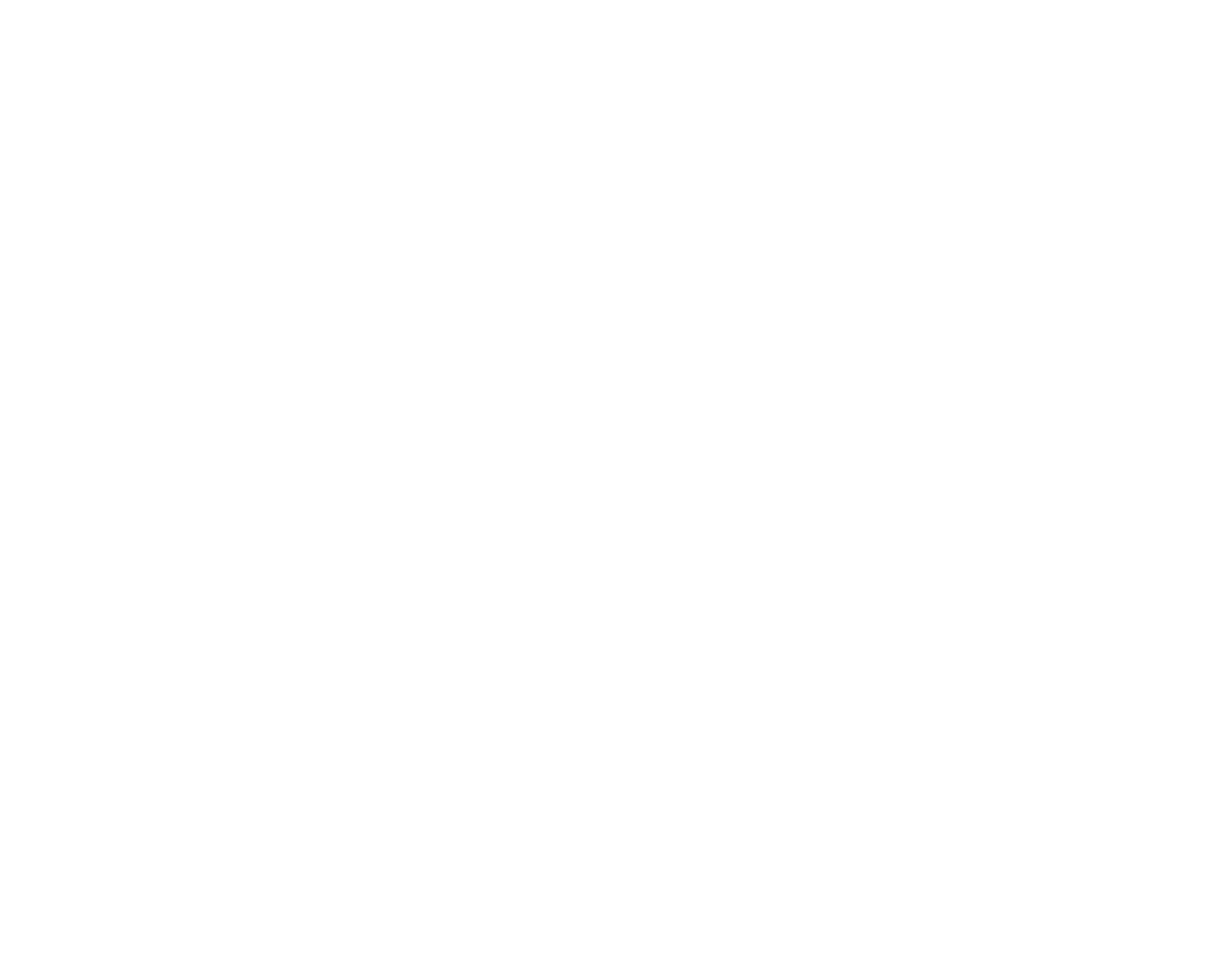
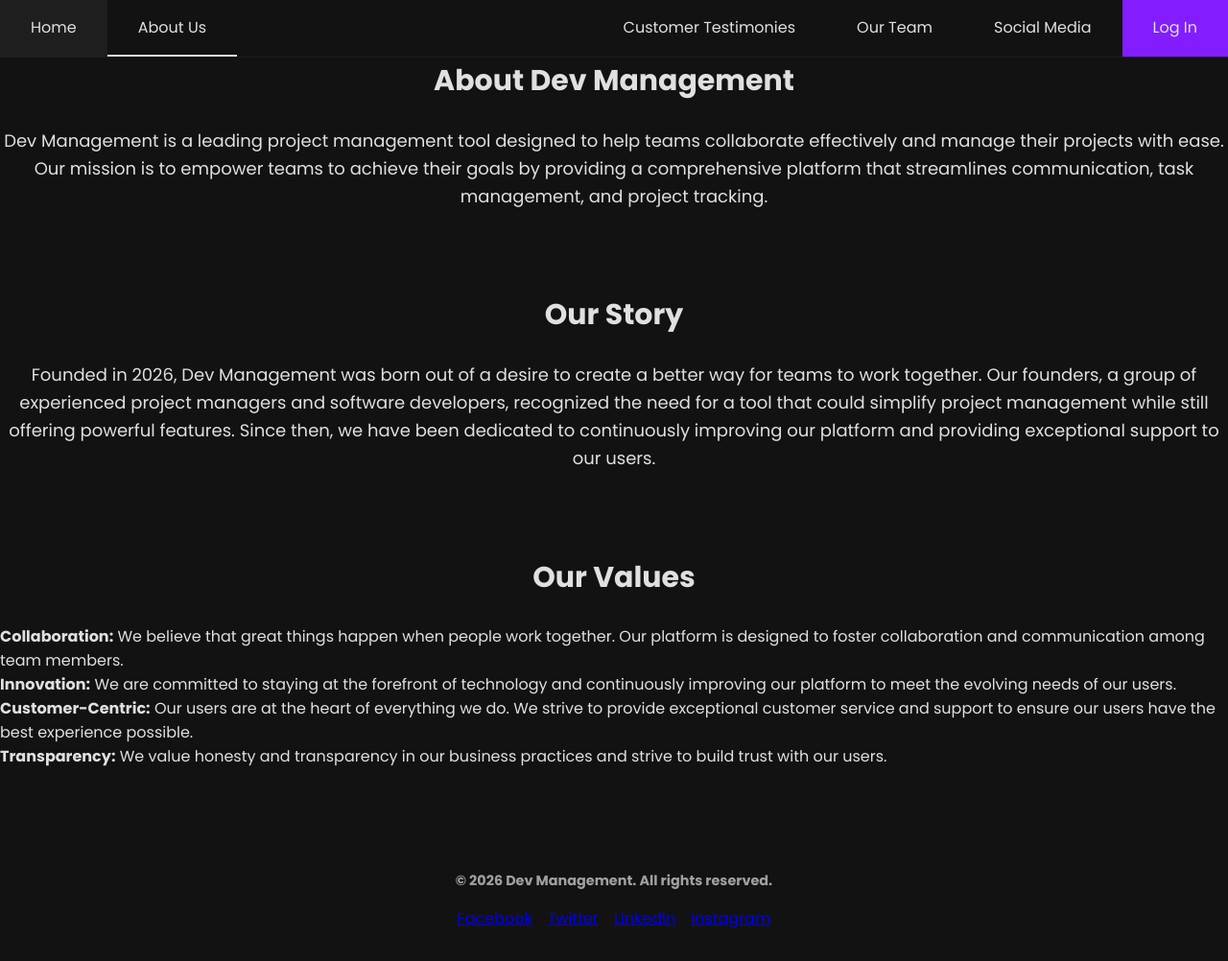
Before and after one commit to CamoBlamo/website-amdfsdfsdf, a website: page about-us.html in a window 1280 px wide. Shown: the whole page at 96% size. Before the commit the page ends 800 px from the top, so only its background shows below. Drawn offline with Linux system fonts and the light colour scheme.

Commit message:
Styled About us

```diff
--- a/about-us.html
+++ b/about-us.html
@@ -3,9 +3,62 @@
 <head>
     <meta charset="UTF-8">
     <meta name="viewport" content="width=device-width, initial-scale=1.0">
-    <title>Document</title>
+    <title>About Us - dev management</title>
+    <script src="topbar.js" defer></script>
+    <link rel="stylesheet" href="opening-page-style.css">
+    <link rel="stylesheet" href="about.css">
 </head>
 <body>
+<button id="open-sidebar-button" onclick="openSidebar()">
+    <svg xmlns="http://www.w3.org/2000/svg" height="24px" viewBox="0 -960 960 960" width="24px" fill="#fff"><path d="M120-240v-80h720v80H120Zm0-200v-80h720v80H120Zm0-200v-80h720v80H120Z"/></svg>
+</button>
 
+
+    <nav id="navbar">
+        <ul>
+            <li><button id="close-sidebar-button" onclick="closeSidebar()">
+                <svg xmlns="http://www.w3.org/2000/svg" height="24px" viewBox="0 -960 960 960" width="24px" fill="#fff"><path d="m256-200-56-56 224-224-224-224 56-56 224 224 224-224 56 56-224 224 224 224-56 56-224-224-224 224Z"/></svg>
+            </button></li>
+            <li><a href="opening-page.html">Home</a></li>
+            <li class="home-li"><a href="about-us.html" class="active-link">About Us</a></li>
+            <li><a href="testimonies.html">Customer Testimonies</a></li>
+            <li><a href="team.html">Our Team</a></li>
+            <li><a href="links.html">Social Media</a></li>
+            <li><a href="login.html" class="accent-link">Log In</a></li>
+        </ul>
+    </nav>
+
+
+    <h1 id="abtdevmgmttxt">About Dev Management</h1>
+    <br>
+    <p id="abttxt">Dev Management is a leading project management tool designed to help teams collaborate effectively and manage their projects with ease. Our mission is to empower teams to achieve their goals by providing a comprehensive platform that streamlines communication, task management, and project tracking.</p>
+    <br>
+    <h2 id="storyheadtxt">Our Story</h2>
+    <br>
+    <p id="storytxt">Founded in 2026, Dev Management was born out of a desire to create a better way for teams to work together. Our founders, a group of experienced project managers and software developers, recognized the need for a tool that could simplify project management while still offering powerful features. Since then, we have been dedicated to continuously improving our platform and providing exceptional support to our users.</p>
+    <br>
+    <h2 id="valuesheadtxt">Our Values</h2>
+    <br>
+    <div class="list-container">
+    <ul>
+        <li><strong>Collaboration:</strong> We believe that great things happen when people work together. Our platform is designed to foster collaboration and communication among team members.</li>
+        <li><strong>Innovation:</strong> We are committed to staying at the forefront of technology and continuously improving our platform to meet the evolving needs of our users.</li>
+        <li><strong>Customer-Centric:</strong> Our users are at the heart of everything we do. We strive to provide exceptional customer service and support to ensure our users have the best experience possible.</li>
+        <li><strong>Transparency:</strong> We value honesty and transparency in our business practices and strive to build trust with our users.</li>
+    </ul>
+    </div>
+<br>
+<br>
+<br>
+    <footer>
+        <p id="copyrighttxt"><b>© 2026 Dev Management. All rights reserved.</b></p>
+
+        <div class="social-links">
+            <a href="https://www.facebook.com/devmanagement" target="_blank">Facebook</a>
+            <a href="https://www.twitter.com/devmanagement" target="_blank">Twitter</a>
+            <a href="https://www.linkedin.com/company/devmanagement" target="_blank">LinkedIn</a>
+            <a href="https://www.instagram.com/devmanagement" target="_blank">Instagram</a>
+        </div>
+    </footer>
 </body>
 </html>
--- /dev/null
+++ b/about.css
@@ -0,0 +1,54 @@
+:root{
+    --base-clr: #121212;               /* main background, dark black/grey */
+    --line-clr: #2a2a2a;               /* borders / dividers */
+    --hover-clr: #1e1e1e;              /* hover for cards, sidebar, buttons */
+    --text-clr: #e0e0e0;               /* main text */
+    --accent-clr: #831dff;             /* small pop for links/buttons */
+    --secondary-text-clr: #a0a0a0;     /* secondary text / placeholders */
+}
+
+#abtdevmgmttxt{
+    font-size: 30px;
+    line-height: 1.6;
+    color: var(--text-clr);
+    text-align: center;
+}
+#abttxt{
+    font-size: 18px;
+    line-height: 1.6;
+    color: var(--text-clr);
+    text-align: center;
+}
+#storyheadtxt{
+    font-size: 30px;
+    line-height: 1.6;
+    font-weight: bold;
+    color: var(--text-clr);
+    text-align: center;
+    margin-top: 2em;
+}
+#storytxt{
+    font-size: 18px;
+    line-height: 1.6;
+    color: var(--text-clr);
+    text-align: center;
+}
+#valuesheadtxt{
+    font-size: 30px;
+    line-height: 1.6;
+    font-weight: bold;
+    color: var(--text-clr);
+    text-align: center;
+    margin-top: 2em;
+}
+.list-container {
+  text-align: center; /* Centers the list itself within its parent */
+}
+
+.list-container ul {
+  display: inline-block; /* Allows the list to be centered by the parent's text-align */
+  text-align: left; /* Aligns the text and bullets to the left within the list */
+  padding: 0; /* Optional: Resets default padding */
+  margin: 0 auto; /* Ensures horizontal centering if width is set */
+  list-style: none; /* Optional: Removes default bullets, can be customized with CSS */
+}
```
Also changed, not shown: ## Chat Customization Diagnostics.md (deleted, +0 -34 lines), opening-page.html (+1 -1 lines), opening-page-style.css (line endings or trailing spaces).
